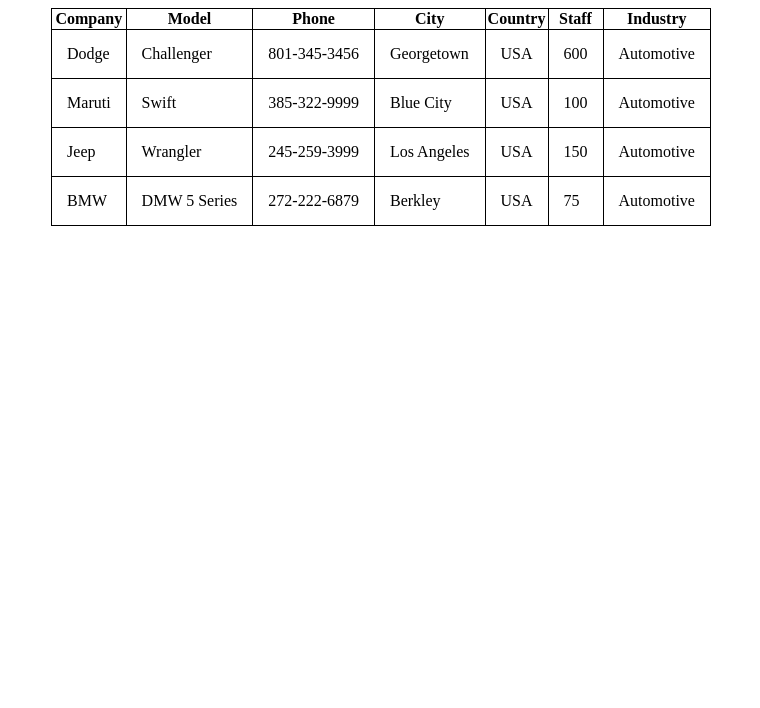
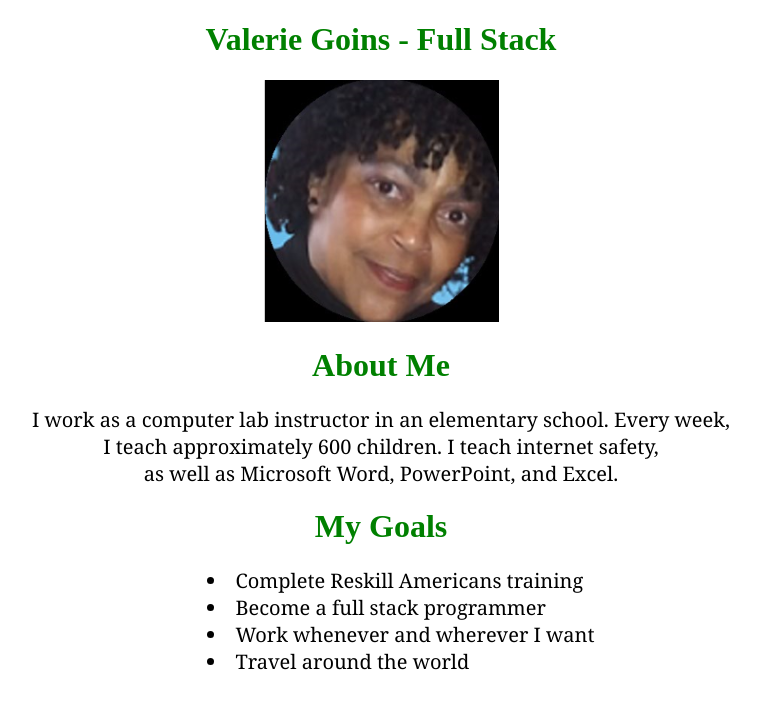
Before and after one commit to vgoins-RA2022/HTML-2, a plain HTML site: page index.html in a window 1280 px wide. Shown: the whole page, without its empty margins (259-1019 px from the left). Drawn offline with Linux system fonts and the light colour scheme.

Commit message:
Add files via upload

```diff
--- a/index.html
+++ b/index.html
@@ -2,70 +2,37 @@
 <html lang="en">
 
 <head>
-  <meta charset="UTF-8">
-  <meta name="viewport" content="width=device-width, initial-scale=1">
-  <link rel="stylesheet" href="../HTML-2/src/css/Style.css" type="text/css">
-  <title>HTML Table Assignment 2</title>
-</head>
+    <meta charset="UTF-8">
+    <meta http-equiv="X-UA-Compatible" content="IE=edge">
+    <meta name="viewport" content="width=device-width, initial-scale=1.0">
+    <title>HTML Assignment 3</title>
+  </head>
+
+ <!-- name and track -->
+  <h1 style="color:green; text-align:center;">Valerie Goins - Full Stack</h1>
 
 <body>
-  <!-- Build Table -->
-  <table>
-    <thead>
-      <tr>
-        <!-- Name column headings -->
-        <th>Company</th>
-        <th>Model</th>
-        <th>Phone</th>
-        <th>City</th>
-        <th>Country</th>
-        <th>Staff</th>
-        <th>Industry</th>
-      </tr>
-    </thead>
-    <tbody>
-      <tr>
-        <!--Beginning table data  -->
-        <td class="table-cell-padding">Dodge</td>
-        <td class="table-cell-padding">Challenger</td>
-        <td class="table-cell-padding">801-345-3456</td>
-        <td class="table-cell-padding">Georgetown</td>
-        <td class="table-cell-padding">USA</td>
-        <td class="table-cell-padding">600</td>
-        <td class="table-cell-padding">Automotive</td>
-      </tr>
-       <tr>
-        <td class="table-cell-padding">Maruti</td>
-        <td class="table-cell-padding">Swift</td>
-        <td class="table-cell-padding">385-322-9999</td>
-        <td class="table-cell-padding">Blue City</td>
-        <td class="table-cell-padding">USA</td>
-        <td class="table-cell-padding">100</td>
-        <td class="table-cell-padding">Automotive</td>
+  <!-- Author profile picture -->
+  <p style="text-align:center;"><img src="./src/img/profile.png"; alt="Woman Image";width="300";height="300px";vertical-align=middle;></p>
 
-      </tr>
-      <tr>
-        <td class="table-cell-padding">Jeep</td>
-        <td class="table-cell-padding">Wrangler</td>
-        <td class="table-cell-padding">245-259-3999</td>
-        <td class="table-cell-padding">Los Angeles</td>
-        <td class="table-cell-padding">USA</td>
-        <td class="table-cell-padding">150</td>
-        <td class="table-cell-padding">Automotive</td>
-      </tr>
-      <tr>
-        <td class="table-cell-padding">BMW</td>
-        <td class="table-cell-padding">DMW 5 Series</td>
-        <td class="table-cell-padding">272-222-6879</td>
-        <td class="table-cell-padding">Berkley</td>
-        <td class="table-cell-padding">USA</td>
-        <td class="table-cell-padding">75</td>
-        <td class="table-cell-padding">Automotive</td>
-      </tr>
-    </tbody>
-    <!-- Ending table data -->
-  </table>
+  <!-- Paragraph description -->
+  <h1 style="color:green; text-align:center;">About Me</h1>
+  <p style="font-family:georgia,times,garamond,serif;font-size:20px;text-align:center;">I work as a computer lab instructor in an elementary school.
+  Every week, <br>I teach approximately 600 children.
+  I teach internet safety, <br>as well as Microsoft Word, PowerPoint, and Excel. </p>
 
- </body>
+  <!-- Goals for this training -->
+  <h1 style="color:green; text-align:center;">My Goals</h1>
+  <div style="text-align: center;">
+    <ul style="font-family:georgia,times,serif; font-size:20px;
+        margin:0 auto; display: inline-block; text-align: left;
+        list-style-position: inside;">
+          <li>Complete Reskill Americans training</li>
+          <li>Become a full stack programmer</li>
+          <li>Work whenever and wherever I want</li>
+          <li>Travel around the world</li>
+    </ul>
+  </div>
+</body>
 
 </html>
```
Also changed, not shown: src/img/profile.png (added).
